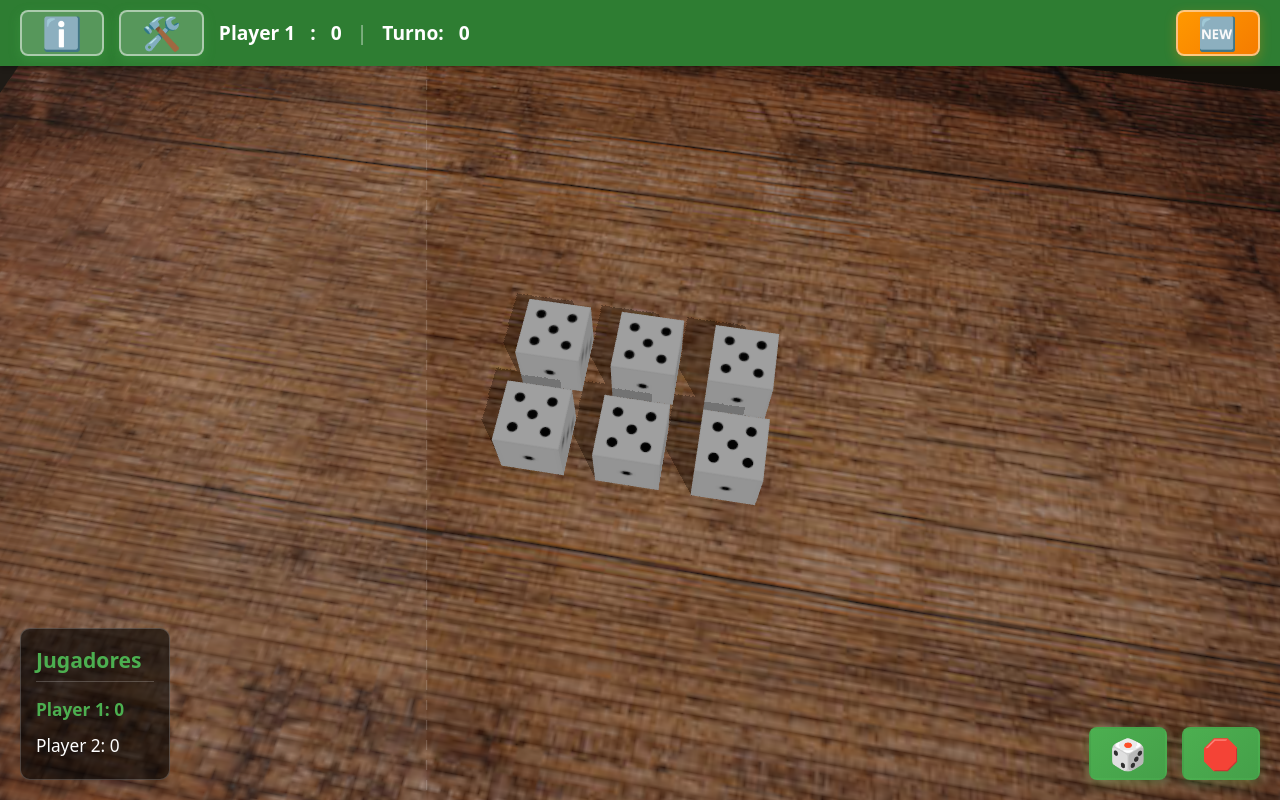
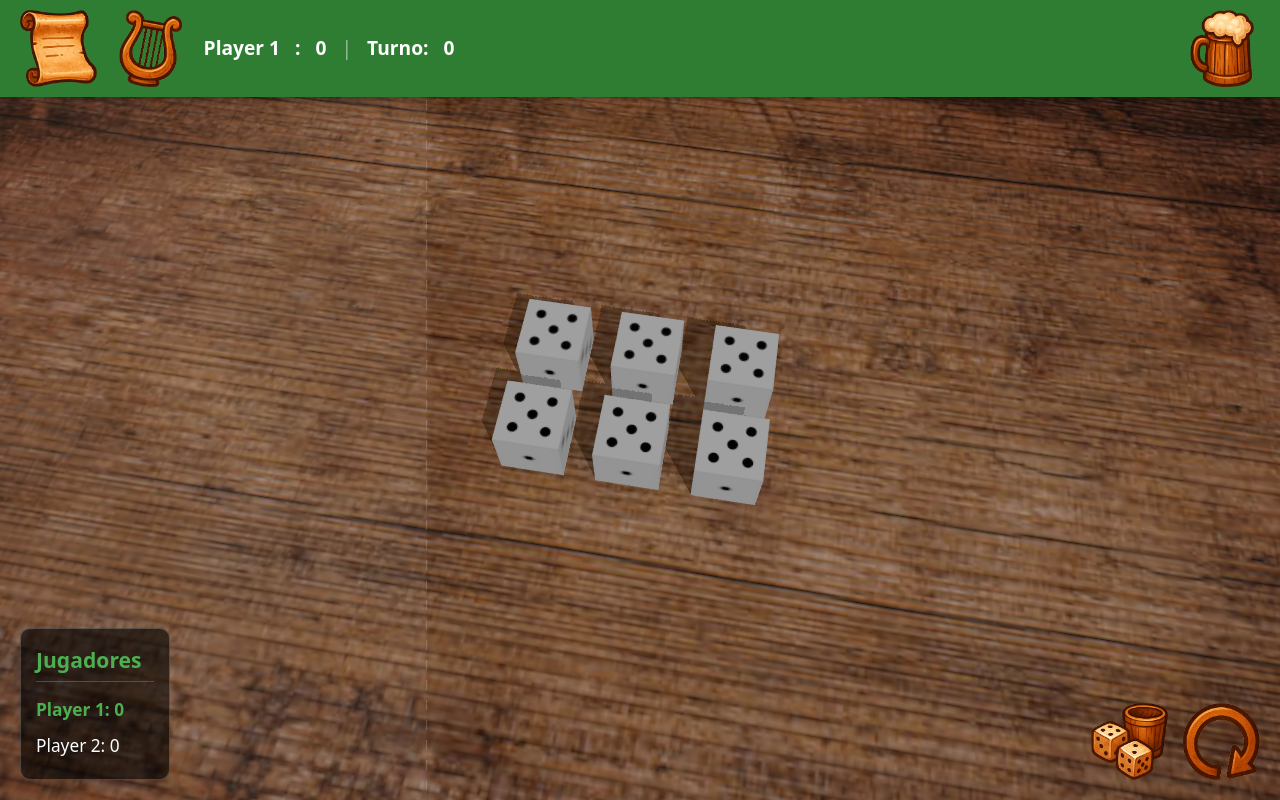
Before and after one commit to joecarl/farkle, a website built with Vite: page index.html in a window 1280 px wide. Built offline with nearby package versions, Linux system fonts and the light colour scheme.

Commit message:
feat: update button styles and add player input group for improved UI

```diff
--- a/src/css/components.css
+++ b/src/css/components.css
@@ -11,11 +11,11 @@
 
 .controls button {
   pointer-events: auto;
-  font-size: 30px;
-  padding: 4px 18px;
+  width: 6vw;
+  height: 6vw;
 }
 
-button {
+.btn-primary {
   border-radius: 8px;
   border: 2px solid transparent;
   padding: 12px 24px;
@@ -26,36 +26,26 @@ button {
   color: white;
   cursor: pointer;
   transition: all 0.3s ease;
-  box-shadow: 0 4px 12px rgba(76, 175, 80, 0.3);
+  box-shadow: 0 4px 12px rgba(27, 26, 22, 0.3);
   text-transform: uppercase;
   letter-spacing: 0.5px;
 }
 
-button:hover:not(:disabled) {
+.btn-primary:hover:not(:disabled) {
   transform: translateY(-2px);
-  box-shadow: 0 6px 16px rgba(76, 175, 80, 0.4);
+  box-shadow: 0 6px 16px rgba(15, 13, 11, 0.8);
   background: linear-gradient(135deg, #45a049 0%, #4CAF50 100%);
 }
 
-button:active:not(:disabled) {
+.btn-primary:active:not(:disabled) {
   transform: translateY(0);
 }
 
-button:disabled {
+.btn-primary:disabled {
   background: #666;
   cursor: not-allowed;
   opacity: 0.5;
   box-shadow: none;
-}
-
-#newGameBtn {
-  background: linear-gradient(135deg, #ff9800 0%, #f57c00 100%);
-  box-shadow: 0 4px 12px rgba(255, 152, 0, 0.3);
-}
-
-#newGameBtn:hover:not(:disabled) {
-  background: linear-gradient(135deg, #f57c00 0%, #ff9800 100%);
-  box-shadow: 0 6px 16px rgba(255, 152, 0, 0.4);
 }
 
 .score-display {
@@ -72,27 +62,6 @@ button:disabled {
   font-weight: normal;
 }
 
-.top-bar button {
-  font-size: 2em;
-  padding: 5px 20px;
-  background: rgba(255, 255, 255, 0.2);
-  border: 2px solid rgba(255, 255, 255, 0.5);
-  border-radius: 8px;
-  cursor: pointer;
-  transition: all 0.2s;
-  line-height: 1;
-}
-
-.top-bar button:hover:not(:disabled) {
-  background: rgba(255, 255, 255, 0.4);
-  transform: scale(1.1);
-}
-
-.top-bar button:disabled {
-  opacity: 0.5;
-  cursor: not-allowed;
-  filter: grayscale(1);
-}
 
 .players-overlay {
   position: absolute;
@@ -127,3 +96,62 @@ button:disabled {
   padding: 5px 0;
   font-size: 0.9em;
 }
+
+.top-bar button {
+  cursor: pointer;
+  transition: all 0.2s;
+}
+
+.top-bar button:hover:not(:disabled) {
+  transform: scale(1.1);
+}
+
+.top-bar button:disabled {
+  opacity: 0.5;
+  cursor: not-allowed;
+  filter: grayscale(1);
+}
+
+.icon-btn {
+  background-color: transparent !important;
+  border: none !important;
+  box-shadow: none !important;
+  width: 6vw;
+  height: 6vw;
+  padding: 0 !important;
+  background-repeat: no-repeat;
+  background-position: center;
+  background-size: contain !important;
+  cursor: pointer;
+  transition: transform 0.2s ease;
+}
+
+.icon-btn:hover {
+  transform: scale(1.1);
+  background-color: transparent !important;
+  box-shadow: none !important;
+}
+
+.icon-btn:active {
+  transform: scale(0.95);
+}
+
+#infoBtn {
+  background-image: url('../assets/icons/scroll.png');
+}
+
+#newGameBtn {
+  background-image: url('../assets/icons/beer.png');
+}
+
+#debugBtn {
+  background-image: url('../assets/icons/harp.png');
+}
+
+#rollBtn {
+  background-image: url('../assets/icons/dice.png');
+}
+
+#bankBtn {
+  background-image: url('../assets/icons/end.png');
+}
--- a/src/css/overlays.css
+++ b/src/css/overlays.css
@@ -153,3 +153,32 @@
   font-size: 1.2em;
   vertical-align: middle;
 }
+
+.add-player-group {
+  display: flex;
+  margin-bottom: 20px;
+  width: 100%;
+  justify-content: center;
+}
+
+.add-player-group input {
+  flex-grow: 1;
+  padding: 10px;
+  font-size: 16px;
+  color: black;
+  border: none;
+  border-radius: 5px 0 0 5px;
+  outline: none;
+  max-width: 70%;
+}
+
+.add-player-group button {
+  border-radius: 0 5px 5px 0;
+  padding: 0 20px;
+  font-size: 28px;
+  line-height: 1;
+  margin: 0;
+  min-width: 50px;
+  border: none;
+  background-color: rgb(199, 146, 65);
+}
--- a/src/main.ts
+++ b/src/main.ts
@@ -13,8 +13,8 @@ document.querySelector<HTMLDivElement>('#app')!.innerHTML = `
 	<div>
 		<div class="top-bar">
 			<div class="left-section">
-				<button id="infoBtn" type="button" title="Información">ℹ️</button>
-				<button id="debugBtn" type="button" title="Herramientas de Debug">🛠️</button>
+				<button id="infoBtn" class="icon-btn" type="button" title="Información"></button>
+				<button id="debugBtn" class="icon-btn" type="button" title="Herramientas de Debug"></button>
 				<div class="score-display">
 					<span id="topBarPlayerName">Player 1</span>: <span id="topBarTotalScore">0</span>
 					<span class="separator">|</span>
@@ -22,7 +22,7 @@ document.querySelector<HTMLDivElement>('#app')!.innerHTML = `
 				</div>
 			</div>
 			<div class="top-controls">
-				<button id="newGameBtn" type="button" title="Nuevo Juego">🆕</button>
+				<button id="newGameBtn" class="icon-btn" type="button" title="Nuevo Juego"></button>
 			</div>
 		</div>
 
@@ -76,14 +76,16 @@ document.querySelector<HTMLDivElement>('#app')!.innerHTML = `
 				<div id="playersListContainer" style="margin-bottom: 20px; text-align: left; max-height: 150px; overflow-y: auto; background: rgba(0,0,0,0.3); padding: 10px; border-radius: 5px;">
 					<ul id="newGamePlayersList" style="list-style: none; padding: 0; margin: 0;"></ul>
 				</div>
-				<input type="text" id="newGamePlayerName" placeholder="Nombre del jugador" style="padding: 10px; font-size: 16px; margin-bottom: 10px; width: 80%; color: black; border-radius: 5px; border: none;">
-				<button id="addPlayerToGameBtn" type="button" style="margin-bottom: 20px;">Añadir Jugador</button>
+				<div class="add-player-group">
+					<input type="text" id="newGamePlayerName" placeholder="Nombre del jugador">
+					<button id="addPlayerToGameBtn" type="button">+</button>
+				</div>
 
 				<div style="border-top: 1px solid rgba(255,255,255,0.2); margin: 0 -30px 20px -30px;"></div>
 
 				<div style="display: flex; justify-content: center; gap: 10px; flex-wrap: wrap;">
-					<button id="startGameBtn" type="button" style="background: linear-gradient(135deg, #2196F3 0%, #1976D2 100%);" disabled>Empezar Juego</button>
-					<button id="cancelNewGameBtn" type="button" style="background: #666;">Cancelar</button>
+					<button id="startGameBtn" class="btn-primary" type="button" style="background: linear-gradient(135deg, #2196F3 0%, #1976D2 100%);" disabled>Empezar Juego</button>
+					<button id="cancelNewGameBtn" class="btn-primary" type="button" style="background: #666;">Cancelar</button>
 				</div>
 			</div>
 		</div>
@@ -121,8 +123,8 @@ document.querySelector<HTMLDivElement>('#app')!.innerHTML = `
 				</div>
 			</div>
 			<div class="controls">
-				<button id="rollBtn" type="button" title="Tirar Dados">🎲</button>
-				<button id="bankBtn" type="button" disabled title="Terminar turno">🛑</button>
+				<button id="rollBtn" class="icon-btn" type="button" title="Tirar Dados"></button>
+				<button id="bankBtn" class="icon-btn" type="button" disabled title="Terminar turno"></button>
 			</div>
 		</div>
 	</div>
```
